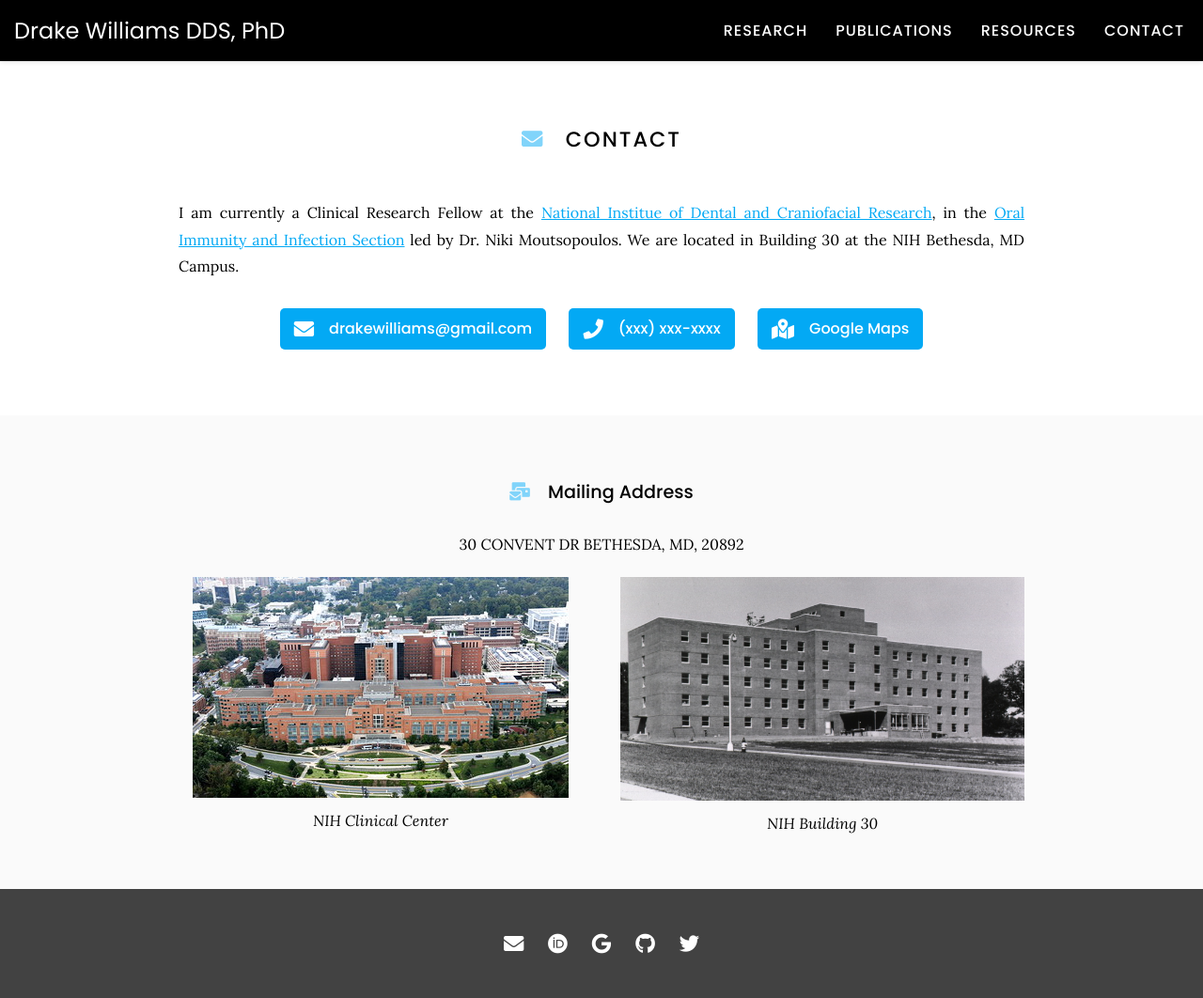
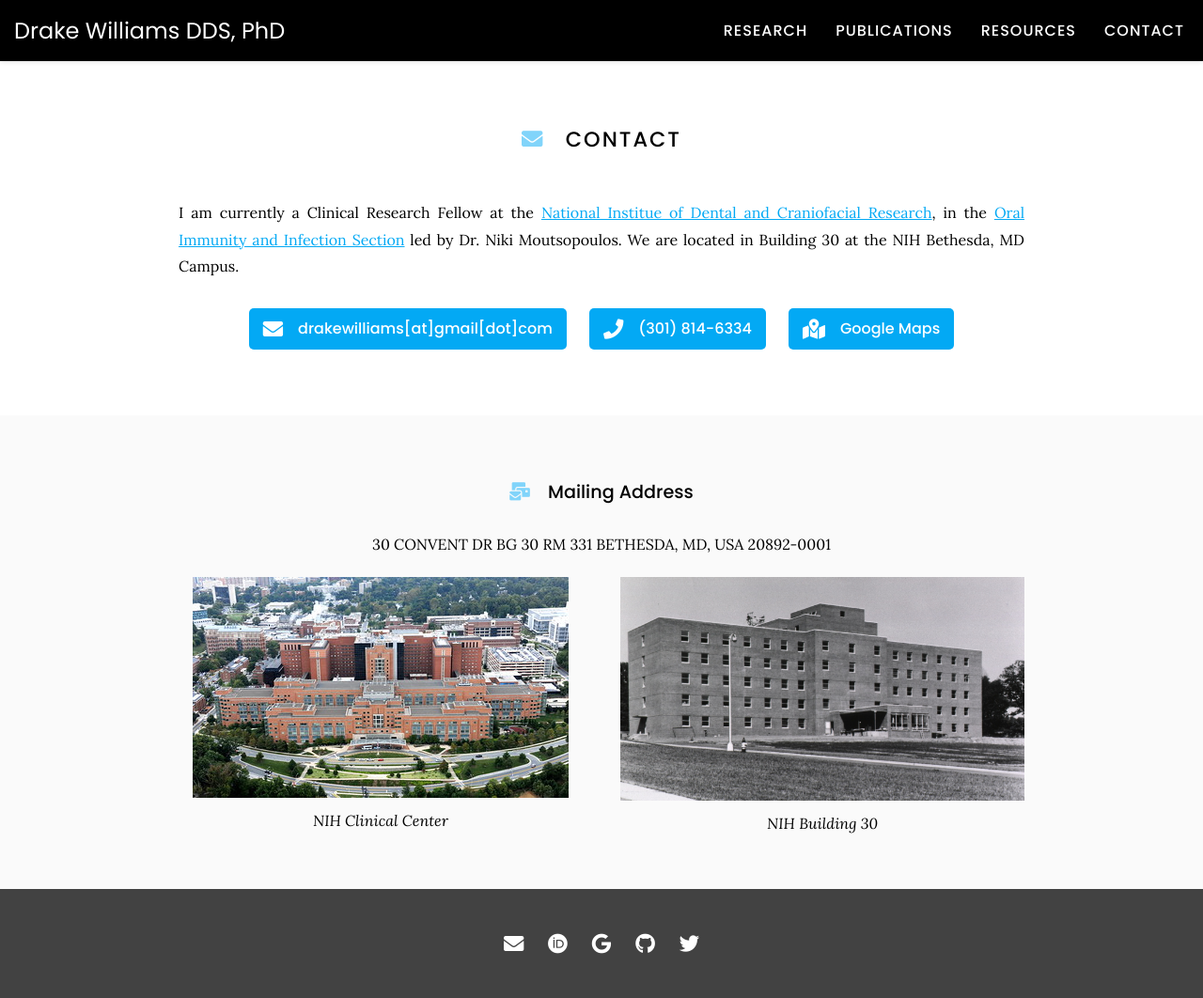
Before and after one commit to williamsdrake/williamsdrake.github.io, a Jekyll site: the page built from contact/index.md, in a window 1280 px wide. Shown: the whole page at 94% size. Built offline with Jekyll 4.4.1, drawn with Linux system fonts in a browser that asks for light colours; nearby versions of some CDN libraries.

Commit message:
Update index.md

```diff
--- a/contact/index.md
+++ b/contact/index.md
@@ -14,18 +14,18 @@ We are located in Building 30 at the NIH Bethesda, MD Campus.
   include link.html
   type="email"
   icon=""
-  text="drakewilliams@gmail.com"
+  text="drakewilliams[at]gmail[dot]com"
   tooltip=""
-  link="drakewilliams@gmail.com"
+  link="drakewilliams[at]gmail[dot]com"
   style="button"
 %}
 {%
   include link.html
   type="phone"
   icon=""
-  text="(xxx) xxx-xxxx"
+  text="(301) 814-6334"
   tooltip=""
-  link="+1-xxx-xxx-xxxx"
+  link="+1-301-814-6334"
   style="button"
 %}
 {%
@@ -43,8 +43,8 @@ We are located in Building 30 at the NIH Bethesda, MD Campus.
 
 ### <i class="fas fa-mail-bulk"></i>Mailing Address
 
-30 CONVENT DR
-BETHESDA, MD, 20892
+30 CONVENT DR BG 30 RM 331
+BETHESDA, MD, USA 20892-0001
 {:.center}
 
 {% capture col1 %}
```
Also changed, not shown: other parts of contact/index.md (+1 -1 lines).
